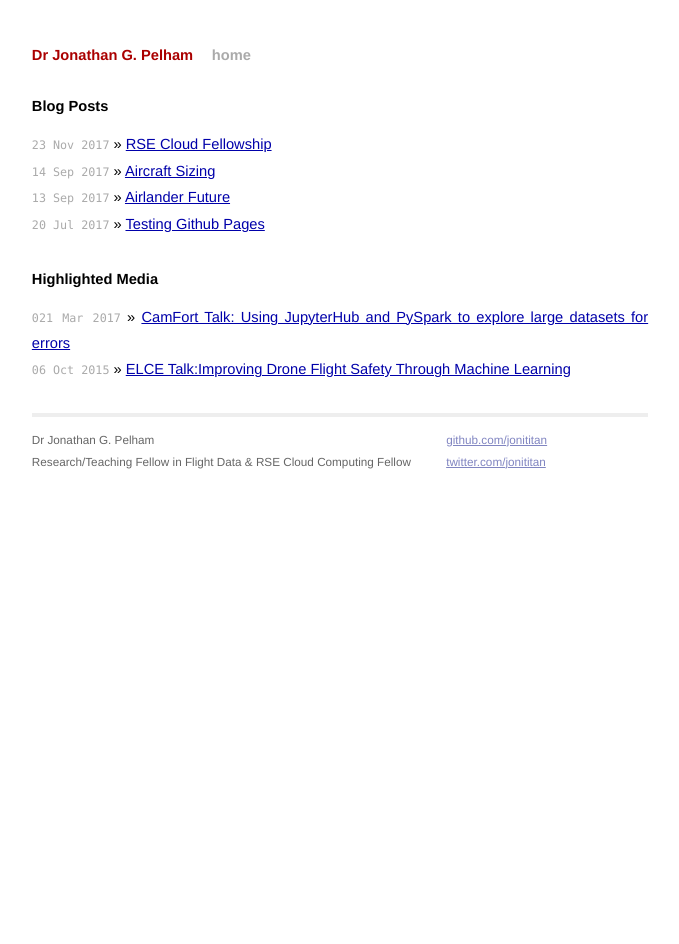
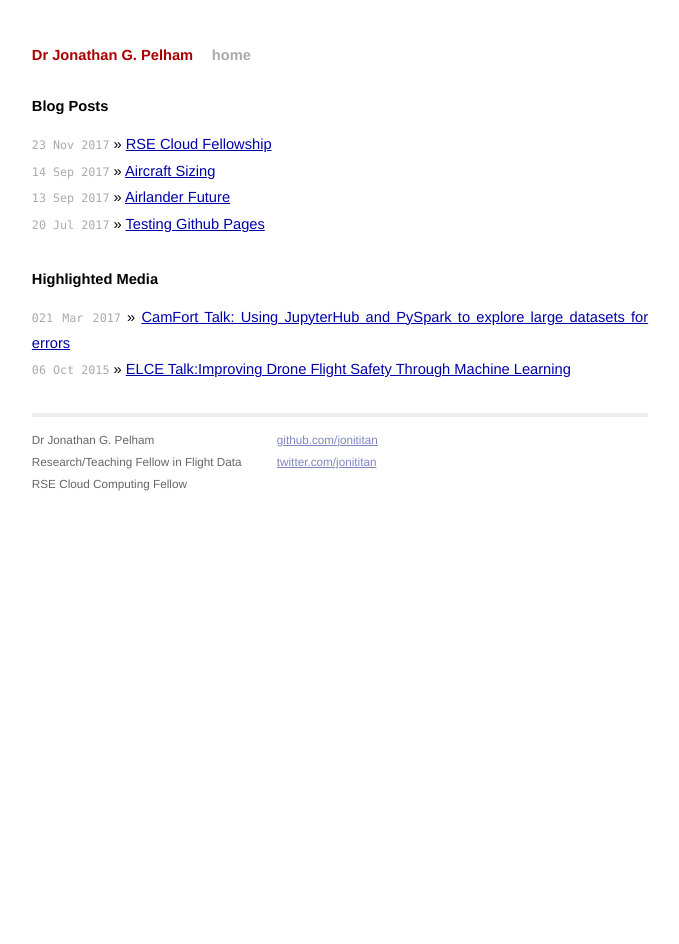
Before and after one commit to jonititan/jonititan.github.io, a Jekyll site: the page built from index.html, in a window 1280 px wide. Shown: the whole page, without its empty margins (300-979 px from the left). Built offline with Jekyll 4.4.1, drawn with Linux system fonts in a browser that asks for light colours.

```diff
--- a/_layouts/default.html
+++ b/_layouts/default.html
@@ -32,7 +32,9 @@
       <p>
         Dr Jonathan G. Pelham
         <br />
-       Research/Teaching Fellow in Flight Data & RSE Cloud Computing Fellow
+       Research/Teaching Fellow in Flight Data
+         <br />
+       RSE Cloud Computing Fellow
       </p>
     </div>
     <div class="contact">
```
